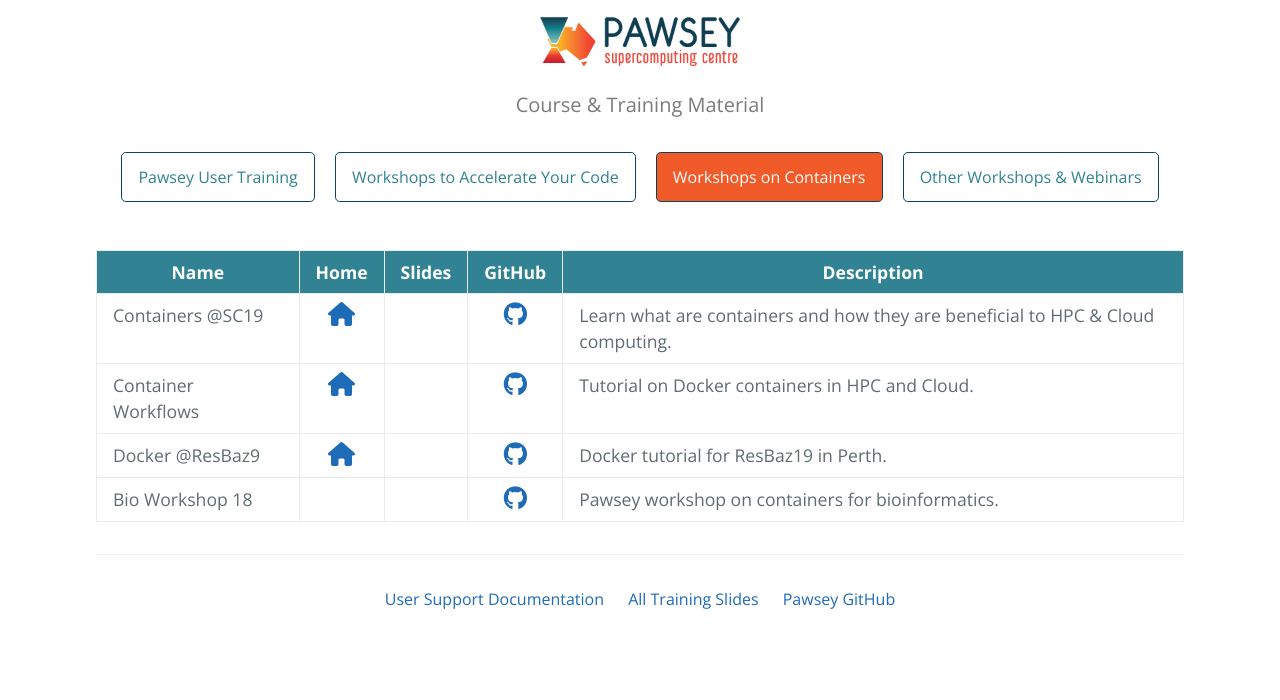
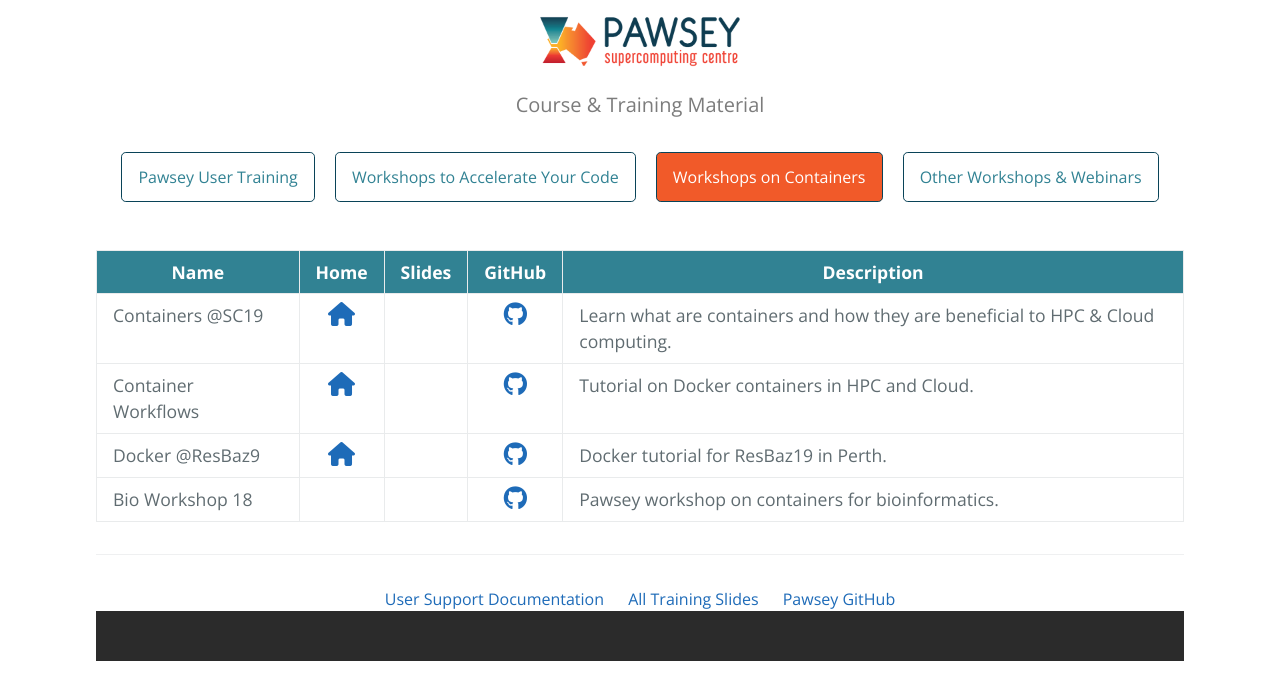
Before and after one commit to PawseySC/PawseySC.github.io, a Jekyll site: the page built from containers.md, in a window 1280 px wide. Shown: the top 700 px of the page. Built offline with Jekyll 4.4.1, drawn with Linux system fonts in a browser that asks for light colours; nearby versions of some CDN libraries; our own code applies the rules of GitHub Pages for plain Markdown files; the repository's description, which GitHub fills in, is left out.

Commit message:
Update default.html

```diff
--- a/_layouts/default.html
+++ b/_layouts/default.html
@@ -67,6 +67,9 @@
             <a href="{{ externalLink.url }}" style="padding: 10px;">{{ externalLink.title }}</a>
           {% endfor %}
         </div>
+        <div class="container" style="width: 100%; height: 50px; background-color: #2b2b2b">
+
+        </div>
       </footer>
     </section>
   <!-- Place this tag in your head or just before your close body tag. -->
```
